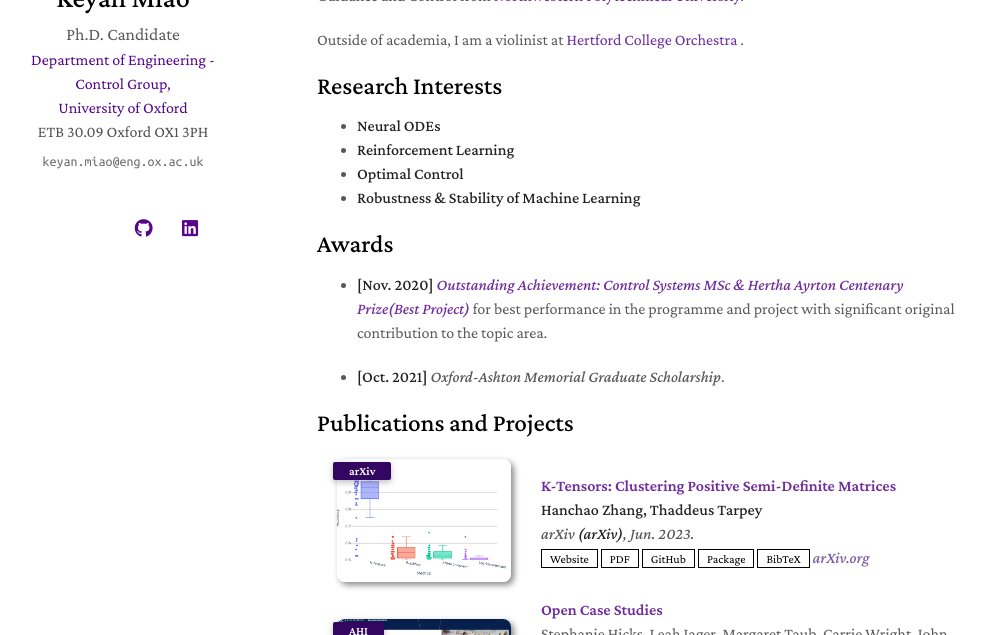
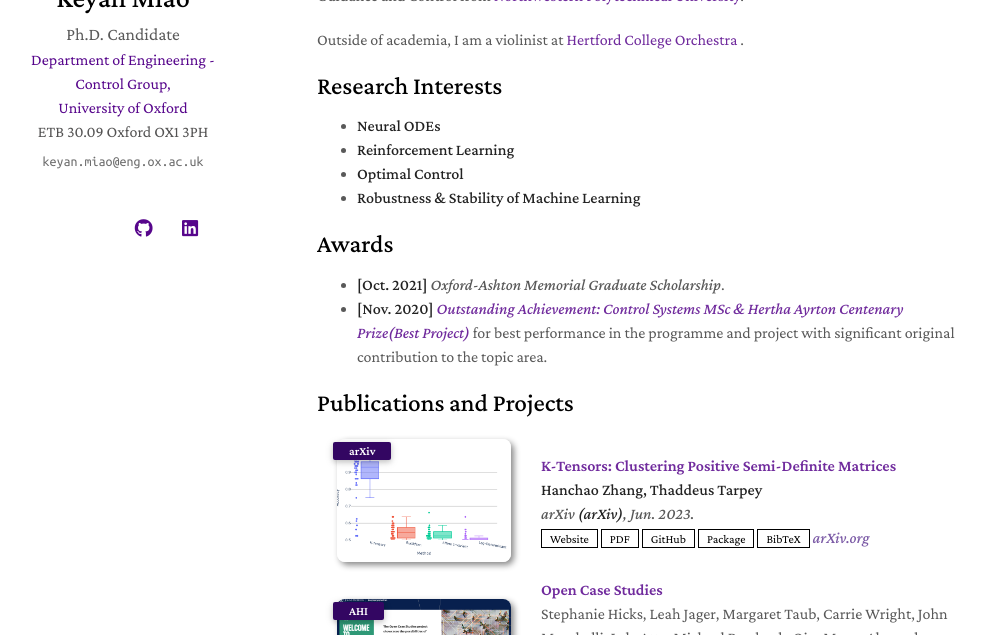
Before and after one commit to KYMiao/KYMiao.github.io, a Jekyll site: the page built from index.md, in a window 1280 px wide and 900 px high, cut to the strip 265-900 px from the top of the window. Shown: the whole strip, without its empty margins (153-1138 px from the left). Built offline with Jekyll 4.4.1, drawn with Linux system fonts in a browser that asks for light colours; nearby versions of some CDN libraries; a style sheet for code colours, icons or effects is not loaded; our own code applies the rules of GitHub Pages for plain Markdown files.

```diff
--- a/index.md
+++ b/index.md
@@ -19,9 +19,9 @@ Outside of academia, I am a violinist at <a href="https://www.hertford.ox.ac.uk/
 
 
 ## Awards
+- **[Oct. 2021]** *Oxford-Ashton Memorial Graduate Scholarship*.
 - **[Nov. 2020]** <a href="https://www.imperial.ac.uk/electrical-engineering/study/current-students-course-handbook/postgraduate-prizes/msc-prizes/" target="_blank">*Outstanding Achievement: Control Systems MSc &amp; Hertha Ayrton Centenary Prize(Best Project)*</a> for best performance in the programme and project with significant original contribution to the topic area.
 
-- **[Oct. 2021]** *Oxford-Ashton Memorial Graduate Scholarship*.
 
 <!-- {% include_relative _includes/publications.md %} -->
 
```
